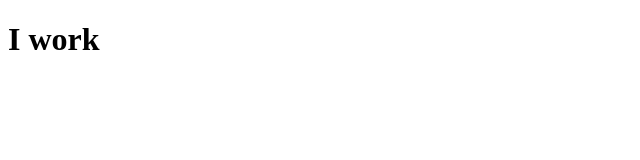
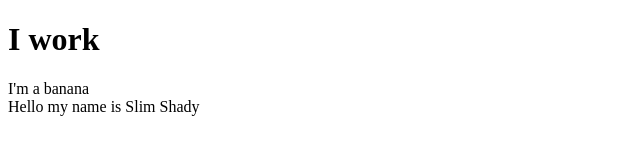
Before and after one commit to Waysidetester/js-functions, a plain HTML site: page index.html in a window 1280 px wide. Shown: the whole page, without its empty margins (0-640 px from the left). Drawn offline with Linux system fonts and the light colour scheme.

Commit message:
working on simple JavaScript

```diff
--- a/index.html
+++ b/index.html
@@ -8,7 +8,10 @@
     <link rel="stylesheet" href="main.css" type="text/css">
 </head>
 <body>
+
     <h1>I work</h1>
+    <div id="banana"></div>
+    <div id="greeting"></div>
     <script src="main.js"></script>
 </body>
 </html>
--- a/main.js
+++ b/main.js
@@ -0,0 +1,13 @@
+const  bananaDiv = document.getElementById('banana');
+bananaDiv.innerHTML = 'I\'m a banana';
+
+let counter = 0;
+counter += 1;
+counter ++;
+counter = counter + 1;
+
+console.log('counter: ' + counter);
+const greeting = document.getElementById('greeting');
+const fName = 'Slim';
+const lName = 'Shady';
+greeting.innerHTML = `Hello my name is ${fName} ${lName}`;
```
